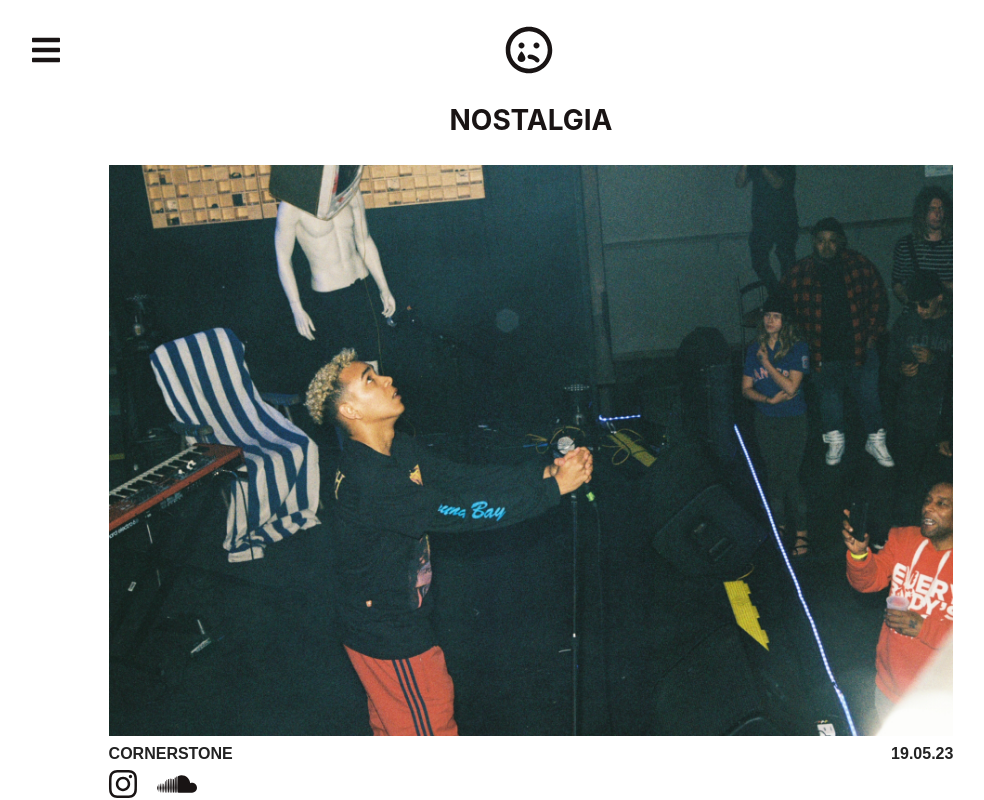
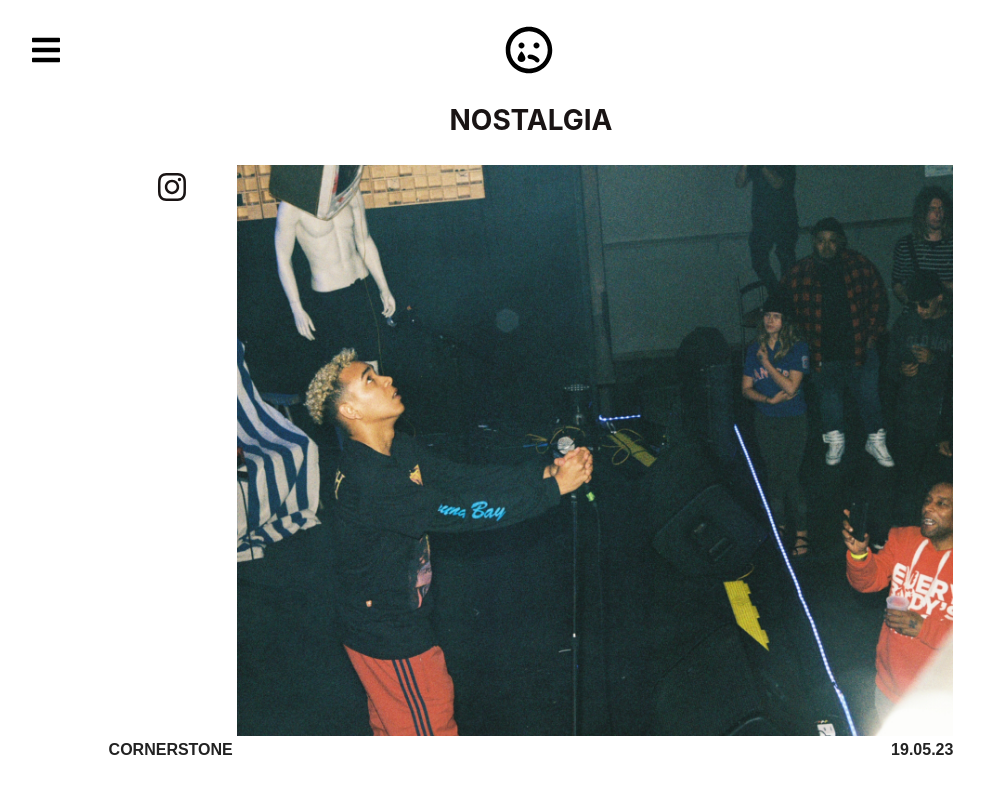
Before and after one commit to kjwilsondev/sadboyportfolio, a React (Create React App) app: page / in a window 1280 px wide. Shown: the top 800 px of the page, without its empty margins (109-1093 px from the left). Built offline with nearby package versions, Linux system fonts and the light colour scheme.

Commit message:
navbar ontop pic

```diff
--- a/src/components/picpost/index.js
+++ b/src/components/picpost/index.js
@@ -10,20 +10,23 @@ class PicPost extends Component {
   render() {
     console.log("instantiated Post render");
     // const { title, date, picture, excerpt, credit, instagram } = this.props;
-    const { title, date, picture, instagram } = this.props;
+    const { title, date, picture, instagram, soundcloud } = this.props;
 
     return (
-      <div>
-        <div className="post">
-          <img src={picture} className="post-pic" />
-          {/* <p className="post-excerpt">{excerpt}</p>
-        <p className="post-credit">PHOTO CREDIT: {credit}</p> */}
-          <div className="post-title">
-            <li>{title}</li>
-            <li>{date}</li>
-          </div>
+      <div className="post">
+        <ul className="post-top">
+          {/* <li>
+            <PostNavbar instagram={instagram} soundcloud={soundcloud} />
+          </li> */}
+          <li>
+            <img src={picture} className="post-pic" />
+            <PostNavbar instagram={instagram} soundcloud={soundcloud} />
+          </li>
+        </ul>
+        <div className="post-title">
+          <li>{title}</li>
+          <li>{date}</li>
         </div>
-        <PostNavbar instagram={instagram} />
       </div>
     );
   }
--- a/src/components/picpost/styles.css
+++ b/src/components/picpost/styles.css
@@ -1,11 +1,25 @@
 .post {
   font-family: Arial;
-  width: 66vw;
+  padding-bottom: 100px;
 }
 
+.post-top {
+  list-style-type: none;
+  display: flex;
+  flex-direction: row;
+  justify-content: space-between;
+  margin: 0px;
+  padding: 0px;
+}
+
+.post-top li {
+  display: flex;
+  position: relative;
+}
+
+.post,
 .post-pic {
   width: 66vw;
-  /* cursor: pointer; */
 }
 
 .post-title {
--- a/src/components/postnavbar/index.js
+++ b/src/components/postnavbar/index.js
@@ -20,18 +20,19 @@ class PostNavbar extends Component {
     let instagramButton = "";
     let soundcloudButton = "";
 
-    if (instagram !== "NONE") {
+    if (instagram) {
       instagramButton = (
         <a target="_blank" href={instagram}>
-          <FontAwesomeIcon className="icon" icon={faInstagram} size="2x" />
+          <FontAwesomeIcon className="ico" icon={faInstagram} size="2x" />
         </a>
       );
     }
 
-    if (soundcloud !== "NONE") {
+    console.log(soundcloud);
+    if (soundcloud) {
       soundcloudButton = (
         <a target="_blank" href={soundcloud}>
-          <FontAwesomeIcon className="icon" icon={faSoundcloud} size="2x" />
+          <FontAwesomeIcon className="ico" icon={faSoundcloud} size="2x" />
         </a>
       );
     }
--- a/src/components/postnavbar/styles.css
+++ b/src/components/postnavbar/styles.css
@@ -1,21 +1,24 @@
-.icon {
-  color: var(--color-black);
-  align-content: center;
-  padding-right: 20px;
+.icons {
+  /* background-color: black; */
+  list-style-type: none;
+  position: absolute;
+  z-index: 2;
+  display: flex;
+  flex-direction: column;
+  align-items: center;
+  justify-content: flex-start;
+  width: 10vw;
+  height: 100%;
+  margin: 0px;
+  padding: 0px;
+  background-color: white;
 }
 
-.icons {
-  list-style-type: none;
-  display: flex;
-  /* align-items: center; */
-  justify-content: flex-start;
-  /* padding: 10px 11vw; */
-
-  /* list-style-type: none; */
-  flex-direction: row;
-  margin-top: 5px;
-  padding: 0px;
-  padding-bottom: 30px;
+.ico {
+  color: var(--color-black);
+  padding-top: 20%;
+  padding-right: 2px;
+  padding-bottom: 100%;
 }
 
 /* .navbar li:nth-of-type(2) {
```
Also changed, not shown: src/App.css (+12 -0 lines), 1 other file (tests, documents, lock files or other folders).
